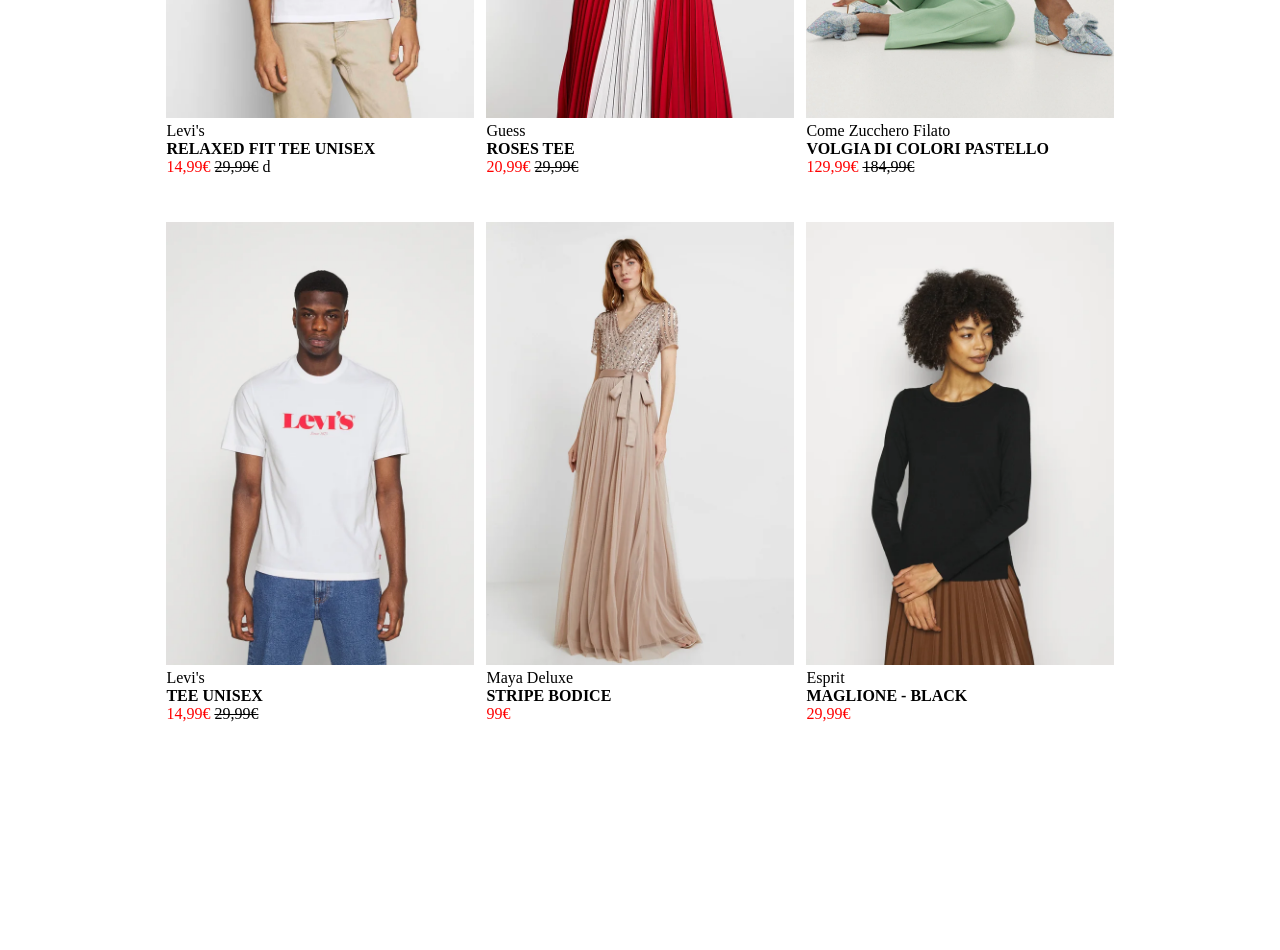
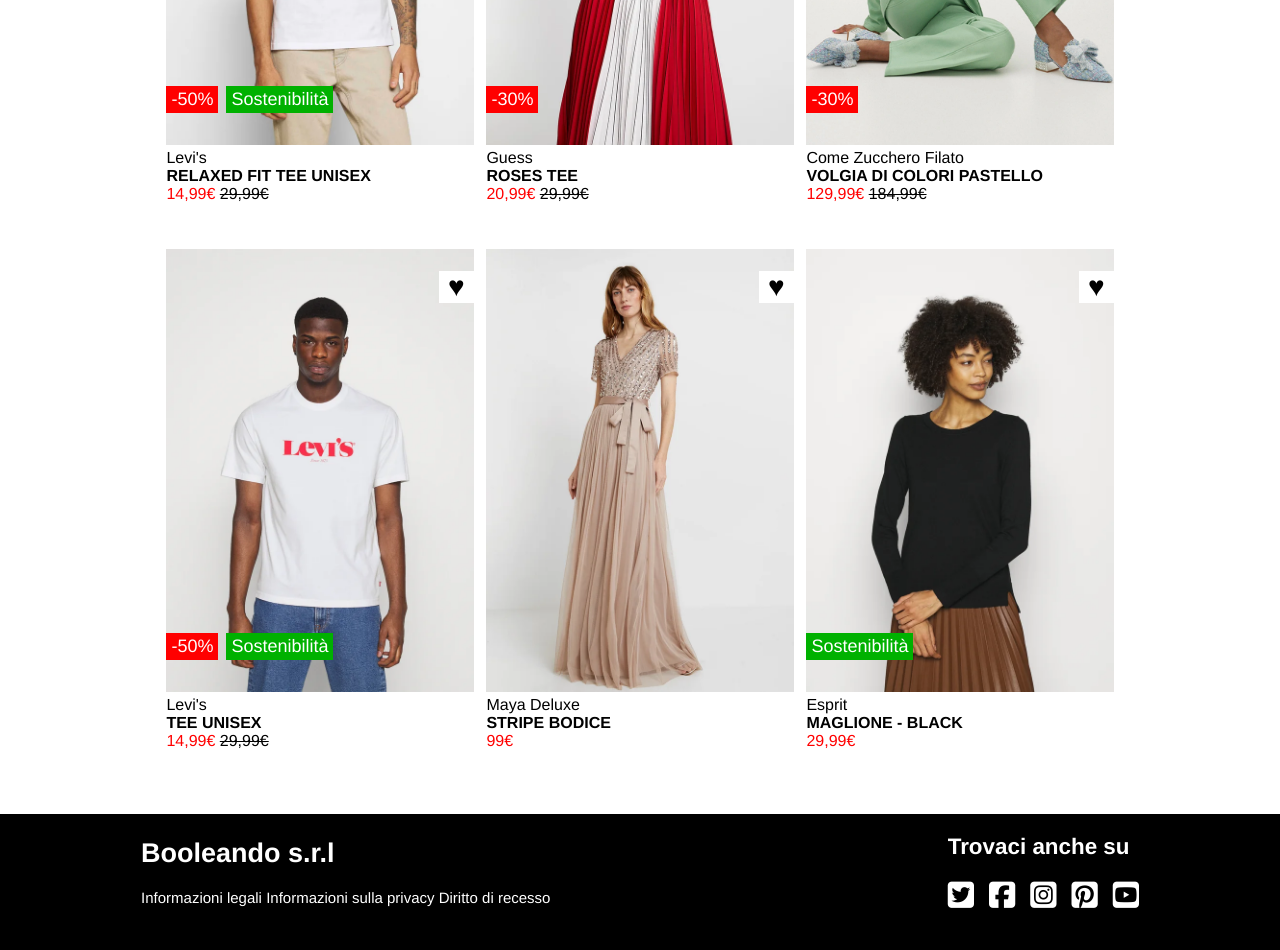
Before and after one commit to EliseiVlas/html-css-boolando, a plain HTML site: page index.html in a window 1280 px wide. Shown: the part 420-1370 px from the top of the page. Before the commit the page ends 1143 px from the top, so only its background shows below. Drawn offline with Linux system fonts and the light colour scheme.

Commit message:
consegna esercizio

```diff
--- a/css/style.css
+++ b/css/style.css
@@ -3,6 +3,7 @@
     padding: 0;
     margin: 0;
     box-sizing: border-box;
+    font-family:Whitney, 'Helvetica Neue', Helvetica, Arial, sans-serif;
 }
 /* regole header */
 
@@ -17,10 +18,10 @@
     justify-content: center;
     align-items: center;
     width:100%;
-    font-size: 16px;
-    background-color: rgb(255, 162, 39);
+    font-size: 18px;
+    background-color: rgb(255, 149, 10);
     width: 100%;
-    padding: 5px;
+    padding: 15px 0px;
 }
 .header{
     display: flex;
@@ -43,7 +44,7 @@ a{
 }
 
 .logo{
-    height: 25px;
+    height: 40px;
 }
 
 .login{
@@ -58,7 +59,7 @@ a{
     gap: 15px;
     color: white;
     text-decoration: none;
-    font-size: 15px;
+    font-size: 18px;
 }
 /* regole main */
 
@@ -72,11 +73,12 @@ a{
     vertical-align: middle;
     justify-content: space-around;
     width: 75%;
+    padding-bottom: 5%;
 }
 
 .prodotto{
     width: 32%;
-
+    position: relative;
 }
 .img{
     width: 100%;
@@ -86,6 +88,70 @@ a{
 .sconto{
     color: red;
 }
+.discount{
+    font-size: 18px;
+    background-color: red;
+    padding: 3px 5px;
+    position: absolute;
+    left: 0;
+    bottom: 90px;
+    color: white;
+    z-index: 10;
+}
+.sostenibilita{
+    font-size: 18px;
+    background-color: rgb(0, 177, 0);
+    padding: 3px 5px;
+    position: absolute;
+    left: 60px;
+    bottom: 90px;
+    color: white;
+    z-index: 10;
+}
+.esprit{
+    left: 0;
+}
+.cuore{
+    font-size: 28px;
+    background-color: white;
+    padding: 0px 9px;
+    position: absolute;
+    right: 0;
+    top: 68px;
+    color: black;
+    z-index: 10;
+}
+.prodotto:hover .fotob{
+    display: block;
+}
+
+.fotob{
+    position: absolute;
+    top: 0;
+    z-index: 8;
+    display: none;
+}
+
 /* regole immagini */
 
 /* regole footer */
+.black{
+    display: flex;
+    justify-content: space-around;
+    background-color: black;
+    gap: 9%;
+    align-items: center;
+    width:100%;
+    font-size: 27px;
+    padding: 20px 0px;
+    color: white;
+}
+.infor{
+    font-size: 15px;
+    padding: 20px 0px;
+}
+.icons{
+    display: flex;
+    font-size: 30px;
+    gap: 15px;
+}
--- a/index.html
+++ b/index.html
@@ -34,46 +34,86 @@
             <section class="sfondo">
                 <div class="prodotto">
                     <img class="img" src="./img/1.webp" alt="prodotto">
+                    <img src="./img/1b.webp" alt="" class="img fotob">
                     <span> Levi's</span>
-                    <h4>RELAXED FIT TEE UNISEX</h5>
+                    <h4>RELAXED FIT TEE UNISEX</h4>
                     <span class="sconto">14,99€ </span> <del> 29,99€</del>
-                    d
+                    <span class="discount">-50%</span>
+                    <span class="sostenibilita">Sostenibilità</span>
+                    <span class="cuore">&hearts;</span>
                 </div>
                 <div class="prodotto">
                     <img class="img" src="./img/2.webp" alt="prodotto">
+                    <img src="./img/2b.webp" alt="" class="img fotob">
                     <span> Guess</span>
-                    <h4>ROSES TEE</h5>
+                    <h4>ROSES TEE</h4>
                     <span class="sconto">20,99€ </span> <del> 29,99€</del>
+                    <span class="discount">-30%</span>
+                    <span class="cuore">&hearts;</span>
                 </div>
                 <div class="prodotto">
                     <img class="img" src="./img/3.webp" alt="prodotto">
+                    <img src="./img/3b.webp" alt="" class="img fotob">
                     <span> Come Zucchero Filato</span>
-                    <h4>VOLGIA DI COLORI PASTELLO</h5>
+                    <h4>VOLGIA DI COLORI PASTELLO</h4>
                     <span class="sconto">129,99€ </span> <del> 184,99€</del>
+                    <span class="discount">-30%</span>
+                    <span class="cuore">&hearts;</span>
                 </div>
                 <div class="prodotto">
                     <img class="img" src="./img/4.webp" alt="prodotto">
+                    <img src="./img/4b.webp" alt="" class="img fotob">
                     <span> Levi's</span>
-                    <h4>TEE UNISEX</h5>
+                    <h4>TEE UNISEX</h4>
                     <span class="sconto">14,99€ </span> <del> 29,99€</del>
+                    <span class="discount">-50%</span>
+                    <span class="sostenibilita">Sostenibilità</span>
+                    <span class="cuore">&hearts;</span>
                 </div>
                 <div class="prodotto">
                     <img class="img" src="./img/5.webp" alt="prodotto">
+                    <img src="./img/5b.webp" alt="" class="img fotob">
                     <span>Maya Deluxe</span>
-                    <h4>STRIPE BODICE</h5>
+                    <h4>STRIPE BODICE</h4>
                     <span class="sconto">99€ </span>
+                    <span class="cuore">&hearts;</span>
                 </div>
                 <div class="prodotto">
                     <img class="img" src="./img/6.webp" alt="prodotto">
+                    <img src="./img/6b.webp" alt="" class="img fotob">
                     <span> Esprit</span>
-                    <h4>MAGLIONE - BLACK</h5>
+                    <h4>MAGLIONE - BLACK</h4>
                     <span class="sconto">29,99€ </span>
+                    <span class="sostenibilita esprit">Sostenibilità</span>
+                    <span class="cuore">&hearts;</span>
+
                 </div>
             </section>
         </div>
+
     </main>
     <footer>
+            <div class="black">
 
+                <section class="info">
+                    <h4>Booleando s.r.l</h4>
+                    <div class="infor">
+                        <a href="#">Informazioni legali</a>
+                        <a href="#">Informazioni sulla privacy</a>
+                        <a href="#">Diritto di recesso</a>
+                    </div>
+                </section>
+                <section class="info ">
+                    <h5>Trovaci anche su</h5>
+                    <a class="infor icons" href="#">
+                        <i class="fa-brands fa-square-twitter"></i>
+                        <i class="fa-brands fa-square-facebook"></i>
+                        <i class="fa-brands fa-square-instagram"></i>
+                        <i class="fa-brands fa-square-pinterest"></i>
+                        <i class="fa-brands fa-square-youtube"></i>
+                    </a>
+                </section>
+            </div>
     </footer>
 
 </body>
```
